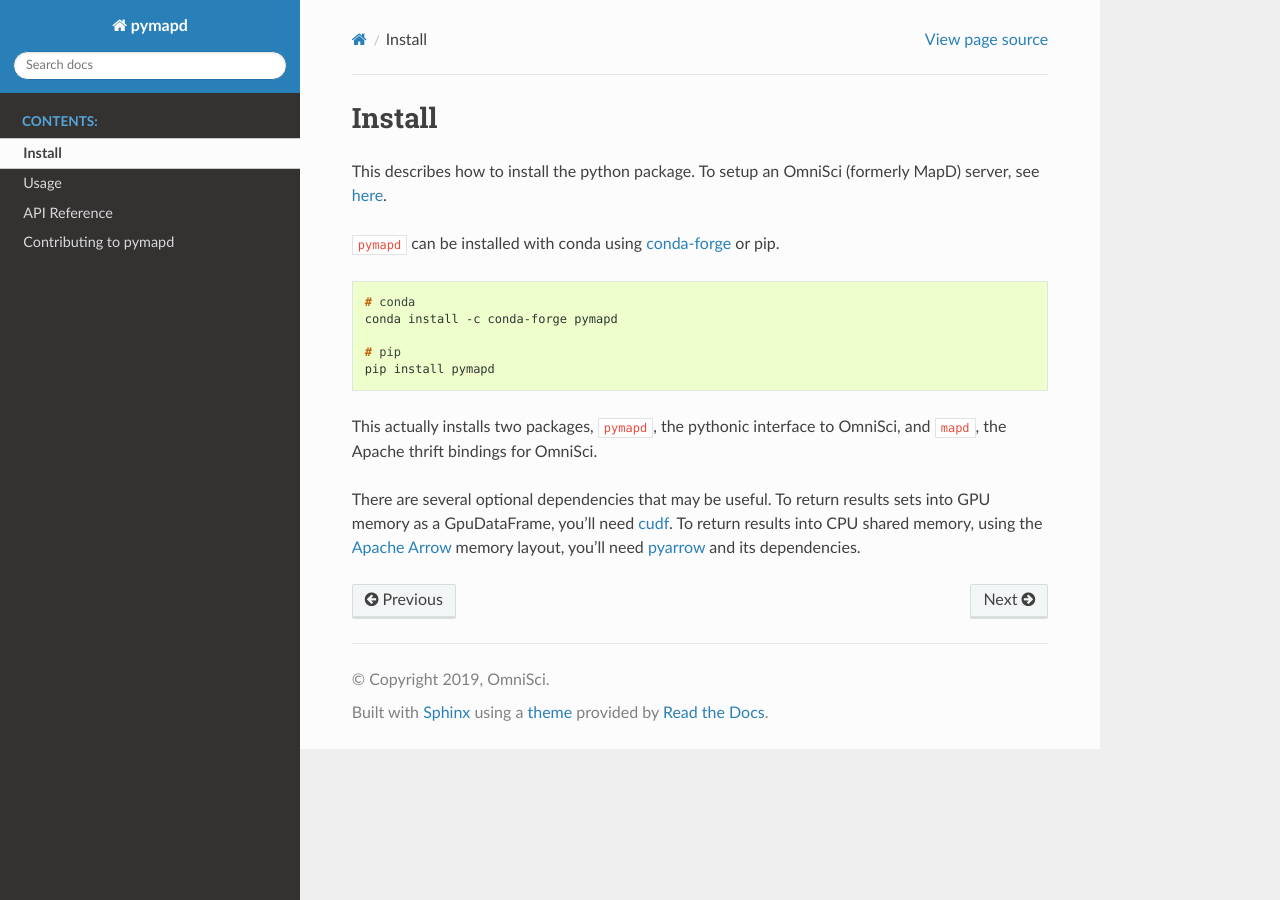
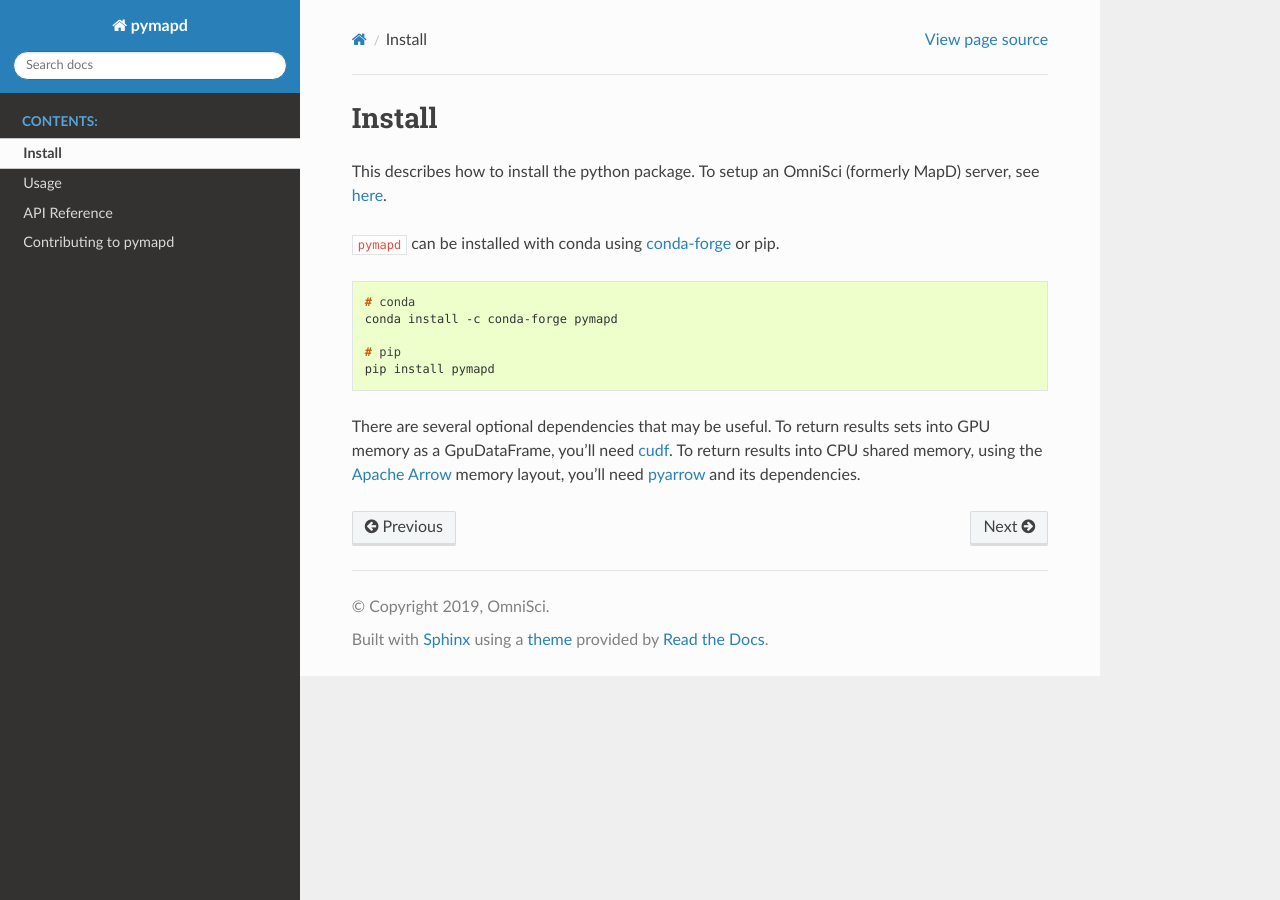
Before and after one commit to heavyai/pymapd, a Sphinx documentation site: the page built from docs/source/install.rst, in a window 1280 px wide. Built offline with Sphinx 7.4.7 and the Read the Docs theme 2.0.0, drawn with Linux system fonts in a browser that asks for light colours.

Commit message:
General clarity changes

```diff
--- a/docs/source/index.rst
+++ b/docs/source/index.rst
@@ -8,7 +8,7 @@
 
 The pymapd client interface provides a python DB API 2.0-compliant `OmniSci`_
 interface (formerly MapD). In addition, it provides methods to get results in
-the `Apache Arrow`_ -based `cudf GPU DataFrame`_ format for efficient data interchange.
+the `Apache Arrow`_-based `cudf GPU DataFrame`_ format for efficient data interchange.
 
 .. code-block:: python
 
--- a/docs/source/install.rst
+++ b/docs/source/install.rst
@@ -16,9 +16,6 @@
    # pip
    pip install pymapd
 
-This actually installs two packages, ``pymapd``, the pythonic interface to OmniSci,
-and ``mapd``, the Apache thrift bindings for OmniSci.
-
 There are several optional dependencies that may be useful. To return results sets
 into GPU memory as a GpuDataFrame, you'll need `cudf`_. To return results into CPU
 shared memory, using the `Apache Arrow`_ memory layout, you'll need `pyarrow`_ and
--- a/docs/source/usage.rst
+++ b/docs/source/usage.rst
@@ -56,7 +56,7 @@
 
 The best option depends on the hardware you have available, your connection to
 the database, and what you plan to do with the returned data. In general, the
-third method, using Thrift to serialize and deserialize the data, will slower
+third method, using Thrift to serialize and deserialize the data, will be slower
 than the GPU or CPU shared memory methods. The shared memory methods require
 that your OmniSci database is running on the same machine.
 
```
